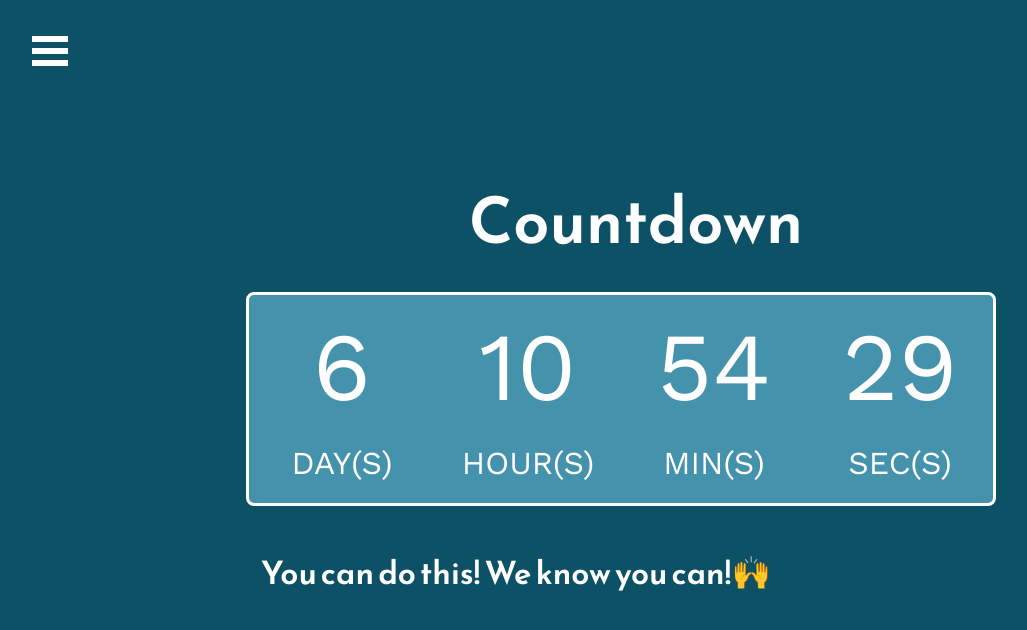
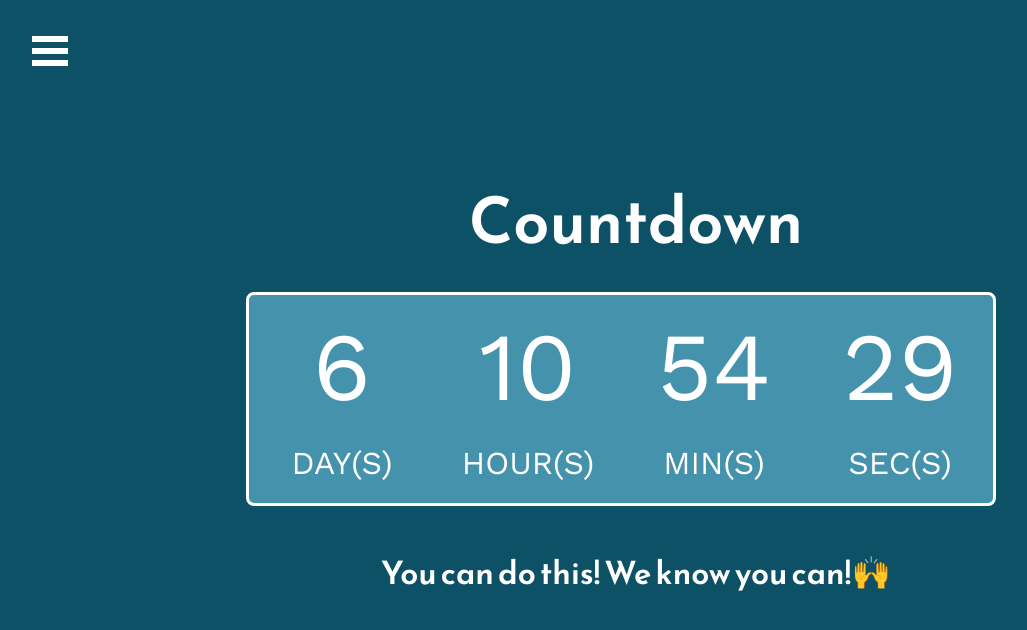
Before and after one commit to SDHacks/live-2018, a React (Create React App) app: page /countdown in a window 1280 px wide. Shown: the top 630 px of the page, without its empty margins (4-1031 px from the left). Built offline with nearby package versions, Linux system fonts and the light colour scheme.

Commit message:
Centered Countdown Text

```diff
--- a/src/views/Countdown/index.js
+++ b/src/views/Countdown/index.js
@@ -86,9 +86,9 @@ class Countdown extends Component {
                             </div>
                         </div>
                     </div>
-                    <div className="countdown__copy text-center mt-5">
+                    <div className="countdown__copy text-center mt-5 col">
                         <h2> You can do this! We know you can!
-                             <span role="img" aria-label="">🙌</span>
+                            <span role="img" aria-label="">🙌</span>
                         </h2>
                     </div>
 
```
